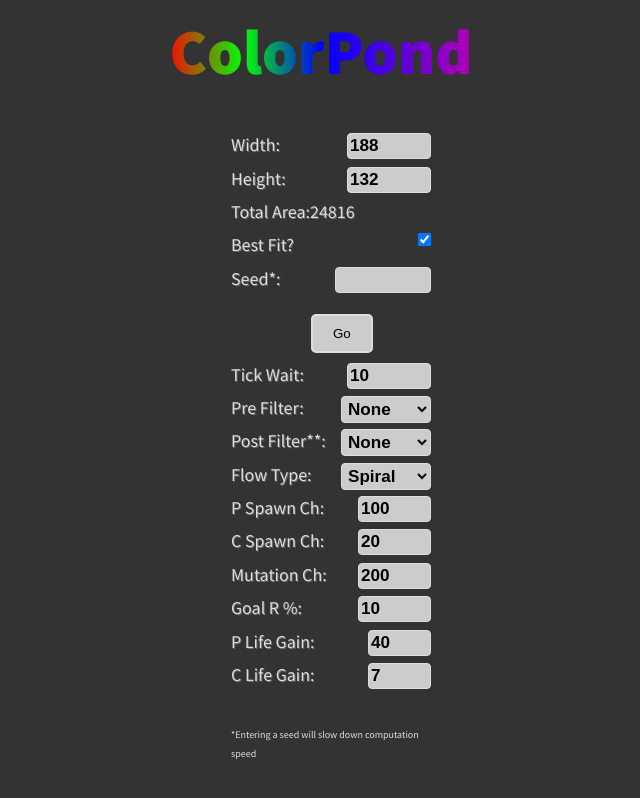
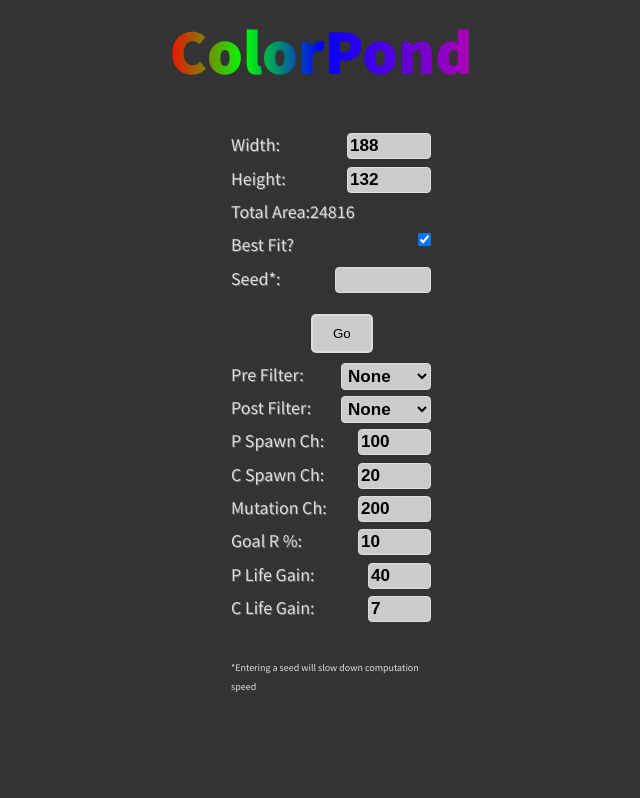
Before and after one commit to mrkmg/color-pond, a plain HTML site: page index.html in a window 1280 px wide. Shown: the whole page, without its empty margins (319-959 px from the left). Drawn offline with nearby package versions, Linux system fonts and the light colour scheme.

Commit message:
Readme and wording minor fixes
Updated Readme
Fixed some wording and labels
Removed old un-needed option

```diff
--- a/index.html
+++ b/index.html
@@ -37,7 +37,6 @@
                 <button id="doinit">Go</button>
             </div>
             <span class="item no_initial"><button id="pauserun">Pause/Run</button></span>
-            <span class="item"><span class="label">Tick Wait:</span><input id="stepWait" type="number" min="10" max="9999" /></span>
             <span class="item"><span class="label">Pre Filter:</span><select id="prefilter">
               <option value="none">None</option>
               <option value="sharpen" selected>Sharpen</option>
@@ -45,14 +44,14 @@
               <option value="smooth">Neon Smooth</option>
               <option value="edge">Edge Detect</option>
             </select></span>
-            <span class="item"><span class="label">Post Filter**:</span><select id="postfilter">
+            <span class="item"><span class="label">Post Filter:</span><select id="postfilter">
               <option value="none">None</option>
               <option value="sharpen" selected>Sharpen</option>
               <option value="emboss">Emboss</option>
               <option value="smooth">Neon Smooth</option>
               <option value="edge">Edge Detect</option>
             </select></span>
-            <span class="item"><span class="label">Flow Type:</span><select id="flowtype">
+            <span class="item no_initial"><span class="label">Flow Type:</span><select id="flowtype">
               <option value="spiral">Spiral</option>
               <option value="river">River</option>
               <option value="random">Random</option>
@@ -64,7 +63,7 @@
             <span class="item"><span class="label">P Life Gain:</span><input id="pLifeGain" type="number" min="5" max="50" /></span>
             <span class="item"><span class="label">C Life Gain:</span><input id="cLifeGain" type="number" min="5" max="50" /></span><br /><br />
 
-            <span class="initial_only"><span style="font-size:10px;">*Entering a seed will slow down computation speed</span></span></span>
+            <span class="intial_only"><span style="font-size:10px;">*Entering a seed will slow down computation speed</span></span></span>
         </div>
     </div>
     <script>
--- a/js/init.js
+++ b/js/init.js
@@ -19,10 +19,10 @@ $(document).ready(function(){
                     break;
                 case 'stats':
                     $('.tps').text(value[0]+' tps');
-                    $('.frame').text('frame '+value[1]);
+                    $('.frame').text(value[1]+' T');
                     $('.pEmpty').text(value[2][0]+' E');
                     $('.pRes').text(value[2][1]+' R');
-                    $('.pMat').text(value[2][2]+' C');
+                    $('.pMat').text(value[2][2]+' M');
                     $('.pOrg').text(value[2][3]+' O');
                     break;
                 case 'getItem':
@@ -74,7 +74,6 @@ $(document).ready(function(){
         request('getOption','consumerSpawnChance');
         request('getOption','mutationChance');
         request('getOption','resouceThreshold');
-        request('getOption','stepWait');
         request('getOption','cellWall');
         request('getOption','pLifeGain');
         request('getOption','cLifeGain');
@@ -141,7 +140,7 @@ $(document).ready(function(){
             $('#totalarea').text(parseInt($('#height').val())*parseInt($('#width').val()));
         });
 
-        $('#flowChance, #producerSpawnChance, #consumerSpawnChance, #mutationChance, #resouceThreshold, #plantStartMoveChance, #pLifeGain, #cLifeGain, #stepWait').change(function(){
+        $('#flowChance, #producerSpawnChance, #consumerSpawnChance, #mutationChance, #resouceThreshold, #plantStartMoveChance, #pLifeGain, #cLifeGain').change(function(){
             var id = $(this).attr('id');
             request('setOption',{option:id,value:$(this).val()});
         });
```
Also changed, not shown: README.md.
